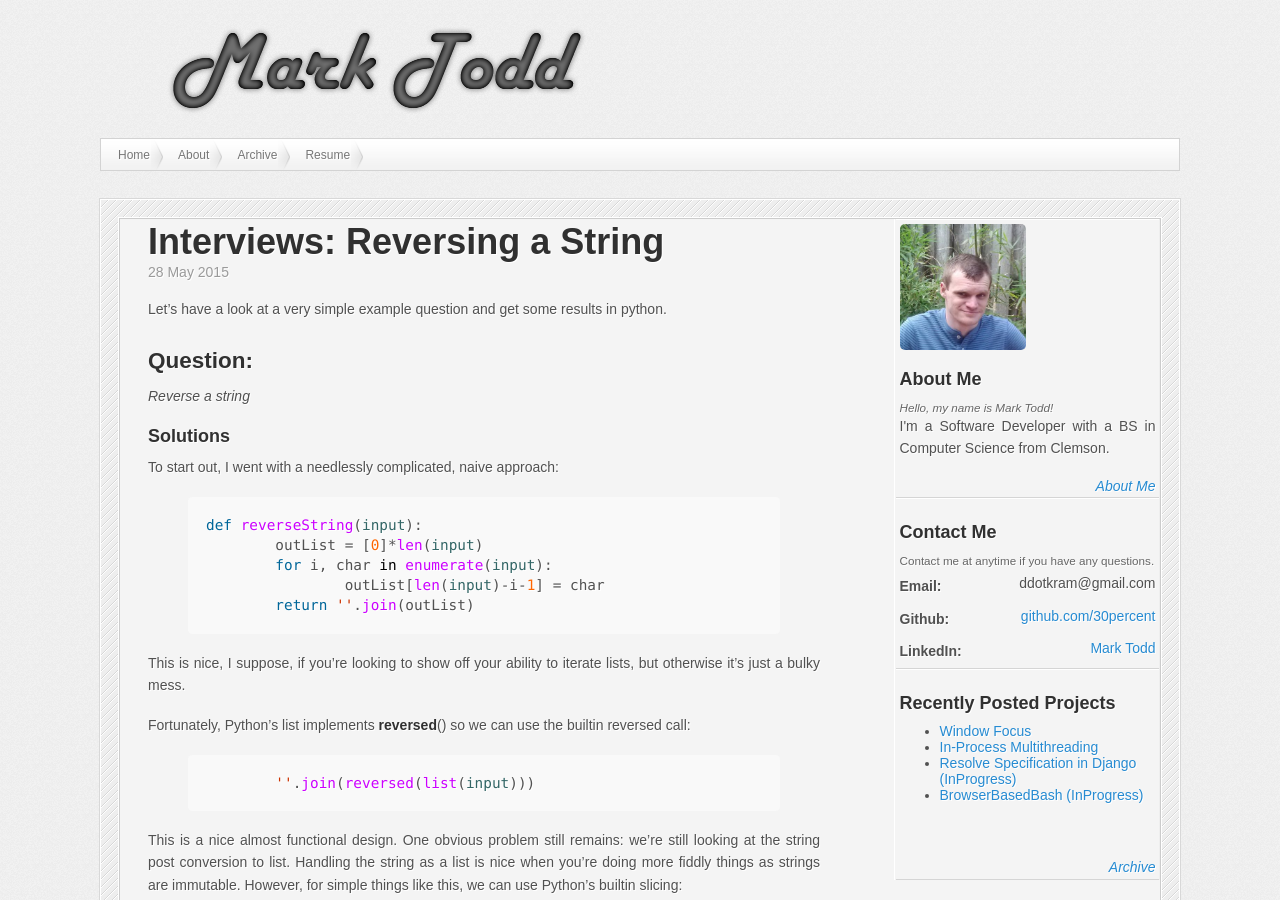
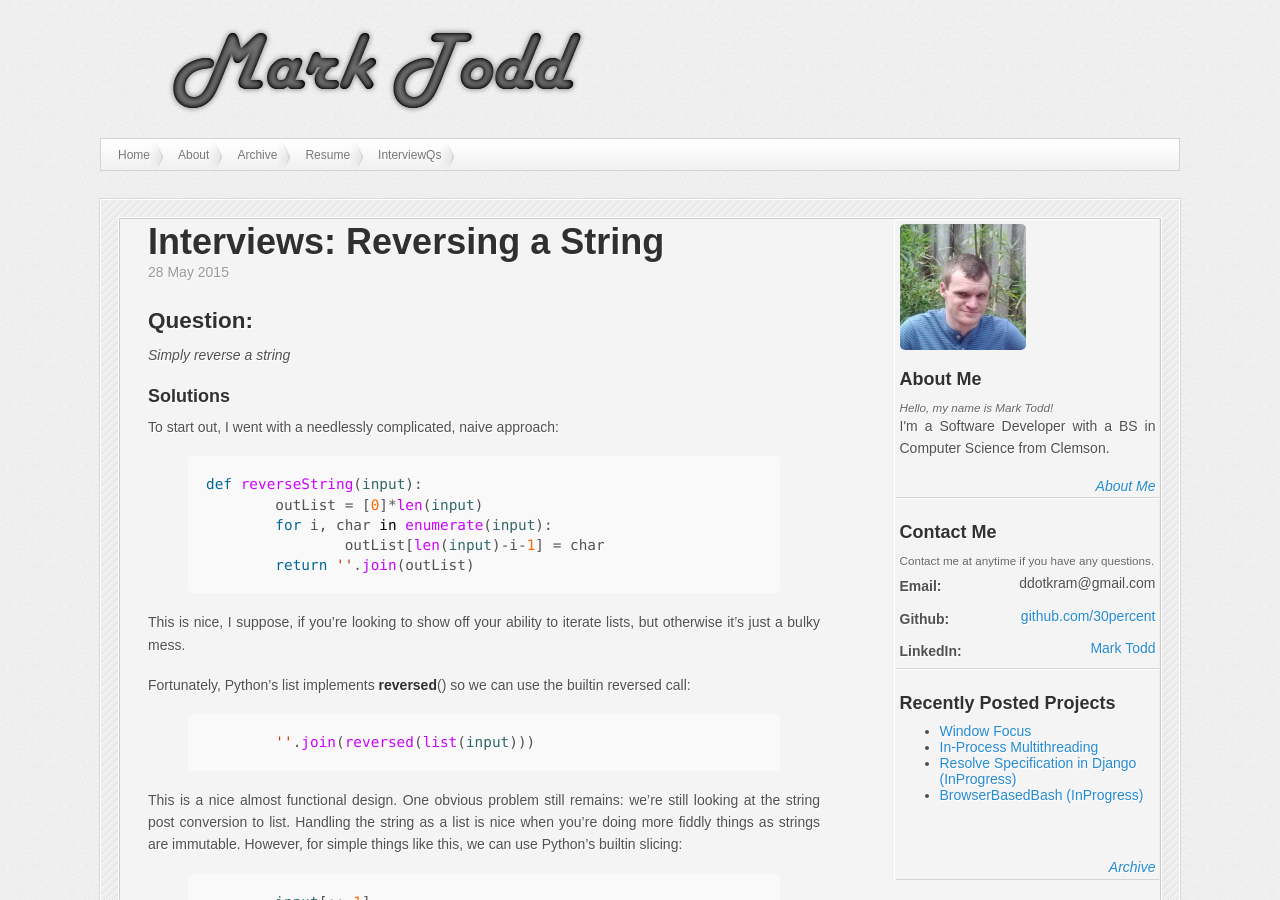
Before and after one commit to 30percent/30percent.github.io, a Jekyll site: the page built from _interviewqs/iq_reversestring.md, in a window 1280 px wide and 900 px high. Built offline with Jekyll 4.4.1, drawn with Linux system fonts in a browser that asks for light colours; nearby versions of some CDN libraries.

Commit message:
Committed to collection functionality.

```diff
--- a/_config.yml
+++ b/_config.yml
@@ -43,10 +43,11 @@ nav_list:
   About: /about/
   Archive: /archive/
   Resume: /resume/
+  InterviewQs: /interview/
 
 archive: /archive/
 
 #Collections
 collections:
-  testpages:
+  interviewqs:
     output: true
--- a/_includes/sidebar.html
+++ b/_includes/sidebar.html
@@ -2,13 +2,13 @@
 <div id="sidebar_container">
 	<div class="sidebar_section">
 		<div class="sidebar_title">
-			<img src="{{site.baseurl}}images/me.jpg" class="sidebar_img" alt="Image of Mark Todd" />
+			<img src="/images/me.jpg" class="sidebar_img" alt="Image of Mark Todd" />
 			<h4 style="margin-top: 1em">About Me</h4>
 			<small>Hello, my name is Mark Todd!</small>
 		</div>
 		<p>I'm a Software Developer with a BS in Computer Science from Clemson.</p>
 
-		<div class="sidebar_link"><a href="{{ site.baseurl }}about/" title="About Me"> About Me</a></div>
+		<div class="sidebar_link"><a href="/about/" title="About Me"> About Me</a></div>
 	</div>
 	<div class="sidebar_section">
 		<h4>Contact Me</h4>
@@ -24,7 +24,7 @@
 		<ul class="post">
 			{% for post in site.posts limit:5 %}
 			<li>
-				<a href="{{ BASE_PATH }}{{ post.url }}">{{ post.title }}</a>
+				<a href="{{ post.url }}">{{ post.title }}</a>
 			</li>
 			{% endfor %}
 		</ul>
--- a/_testpages/iq_reversestring.md
+++ b/_interviewqs/iq_reversestring.md
@@ -1,16 +1,13 @@
 ---
 title: Interviews&#58; Reversing a String
-layout: temppost
+layout: interviewpost
 category: blog
+excerpt: Let's have a look at a very simple example question and get some results in python.
 ---
-
-Let's have a look at a very simple example question and get some results in python.
-
-<!--postbreak-->
 
 ### Question:
 
-*Reverse a string*
+*Simply reverse a string*
 
 #### Solutions
 
--- a/collectiontest.html
+++ b/collectiontest.html
@@ -16,7 +16,7 @@ title: Collections Test
       <div class="metadata">{% if post.projectlink %} &raquo; <a href="{{ post.projectlink }}">Source Code</a> {% endif %} </div>
 
       <div class="excerpt">{{ post.excerpt }}</div>
-      <b><a class="read_more" href="{{ site.baseurl }}{{ post.url }}">Read More!</a></b>
+      <b><a class="read_more" href="{{ site.testpages.relative_directory }}{{ post.url }}">Read More!</a></b>
     </article>
   {% endfor %}
 </div>
--- a/index.html
+++ b/index.html
@@ -8,7 +8,7 @@ title: Home
     {% if post.category != 'blog' %}
     <article class="post">
       <h3 class="post-title">
-        <a href="{{ site.baseurl }}{{ post.url }}">
+        <a href="{{ post.url }}">
           {{ post.title }}
         </a>
       </h3>
@@ -16,7 +16,7 @@ title: Home
       <div class="metadata"><time datetime="{{ post.date | date_to_xmlschema }}" class="post-date">{{ post.date | date_to_string }}</time> {% if post.projectlink %} &raquo; <a href="{{ post.projectlink }}">Source Code</a> {% endif %} </div>
 
       <div class="excerpt">{{ post.excerpt }}</div>
-      <b><a class="read_more" href="{{ site.baseurl }}{{ post.url }}">Read More!</a></b>
+      <b><a class="read_more" href="{{ post.url }}">Read More!</a></b>
     </article>
     {% endif %}
   {% endfor %}
```
Also changed, not shown: other parts of collectiontest.html (+1 -1 lines), _layouts/interviewpost.html (renamed from _layouts/temppost.html).
